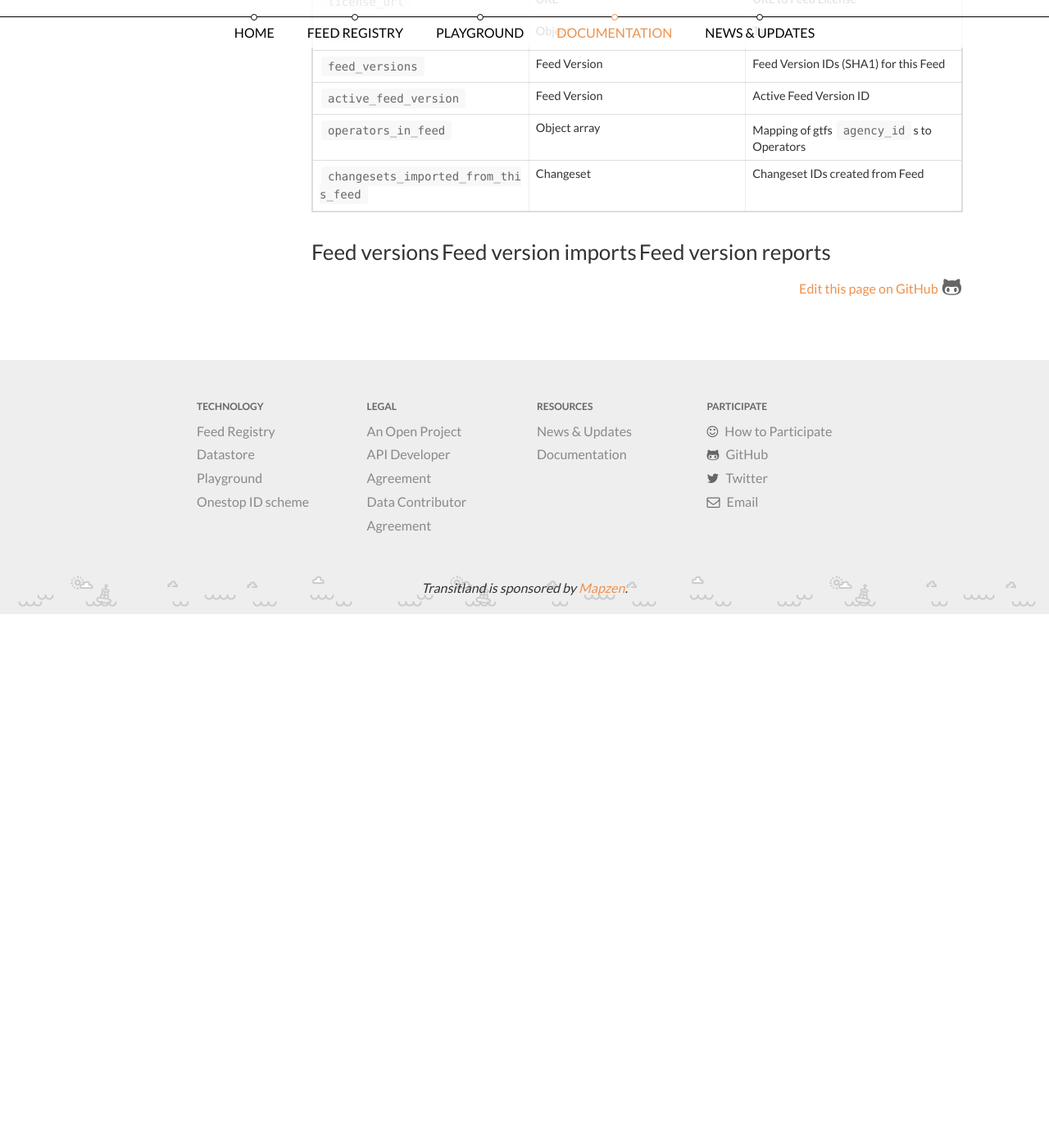
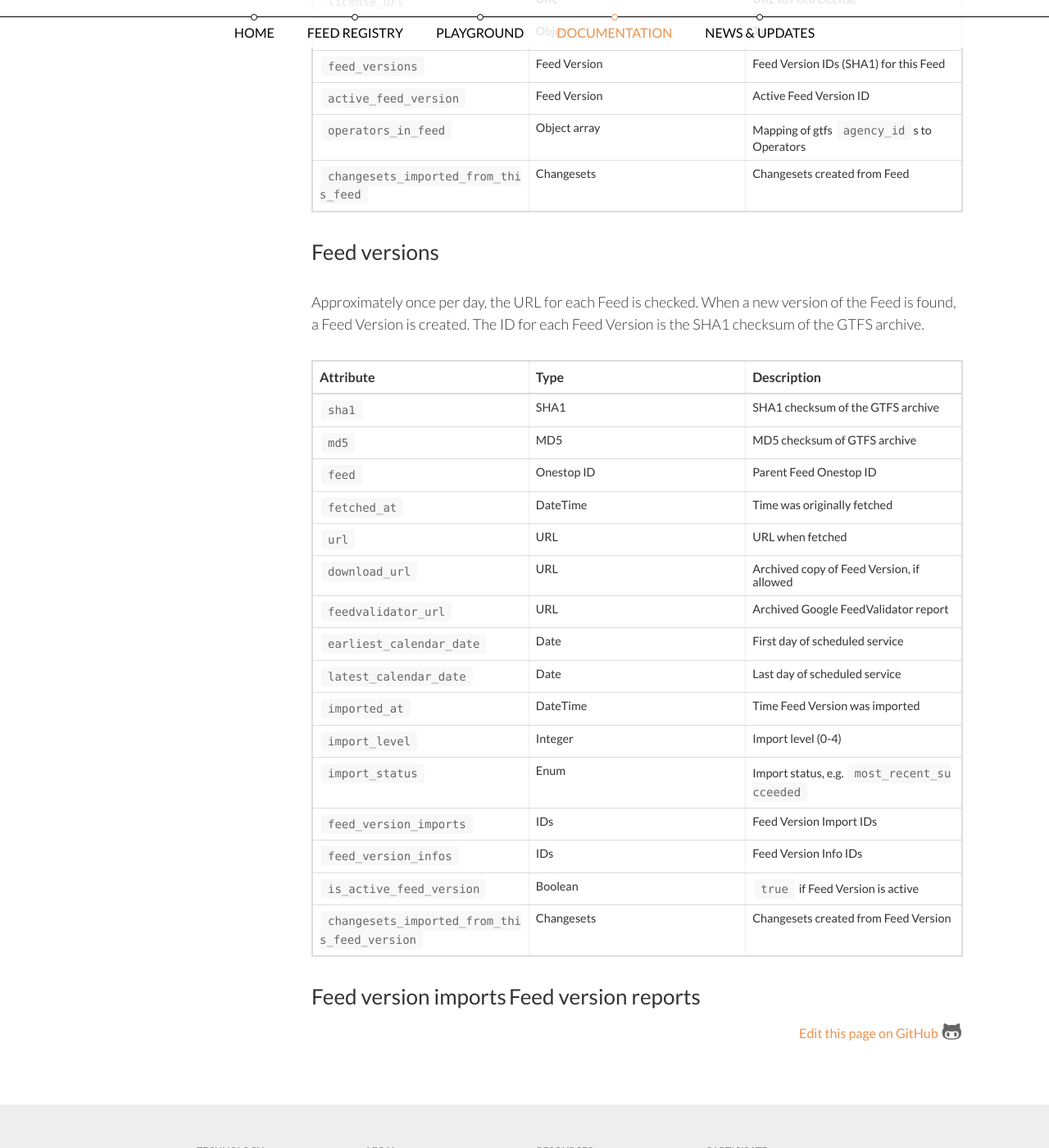
Before and after one commit to transitland/www-transit-land, a Jekyll site: the page built from documentation/datastore/feeds.md, in a window 1280 px wide and 1400 px high, scrolled down 1104 px. Shown: the whole window at 82% size. Built offline with Jekyll 4.4.1, drawn with Linux system fonts in a browser that asks for light colours; nearby versions of some CDN libraries; before the commit the page ends 1916 px from its top, so only the background shows below that.

Commit message:
Feed Versions

```diff
--- a/documentation/datastore/feeds.md
+++ b/documentation/datastore/feeds.md
@@ -23,9 +23,30 @@ A Feed represents a unique, publicly accessible GTFS data source. Each Feed has
 | `feed_versions`       | Feed Version | Feed Version IDs (SHA1) for this Feed |
 | `active_feed_version` | Feed Version | Active Feed Version ID              |
 | `operators_in_feed`   | Object array | Mapping of gtfs `agency_id`s to Operators |
-| `changesets_imported_from_this_feed` | Changeset | Changeset IDs created from Feed |
+| `changesets_imported_from_this_feed` | Changesets | Changesets created from Feed |
 
 ## Feed versions
+
+Approximately once per day, the URL for each Feed is checked. When a new version of the Feed is found, a Feed Version is created. The ID for each Feed Version is the SHA1 checksum of the GTFS archive.
+
+| Attribute             | Type         | Description                       |
+|-----------------------|--------------|-----------------------------------|
+| `sha1`                | SHA1         | SHA1 checksum of the GTFS archive |
+| `md5`                 | MD5          | MD5 checksum of GTFS archive      |
+| `feed`                | Onestop ID   | Parent Feed Onestop ID            |
+| `fetched_at`          | DateTime     | Time was originally fetched       |
+| `url`                 | URL          | URL when fetched                  |
+| `download_url`        | URL          | Archived copy of Feed Version, if allowed |
+| `feedvalidator_url`   | URL          | Archived Google FeedValidator report |
+| `earliest_calendar_date` | Date      | First day of scheduled service    |
+| `latest_calendar_date` | Date        | Last day of scheduled service     |
+| `imported_at`         | DateTime     | Time Feed Version was imported    |
+| `import_level`        | Integer      | Import level (0-4)                |
+| `import_status`       | Enum         | Import status, e.g. `most_recent_succeeded` |
+| `feed_version_imports`| IDs          | Feed Version Import IDs           |
+| `feed_version_infos`  | IDs          | Feed Version Info IDs             |
+| `is_active_feed_version` | Boolean   | `true` if Feed Version is active  |
+| `changesets_imported_from_this_feed_version` | Changesets | Changesets created from Feed Version |
 
 ## Feed version imports
 
```
